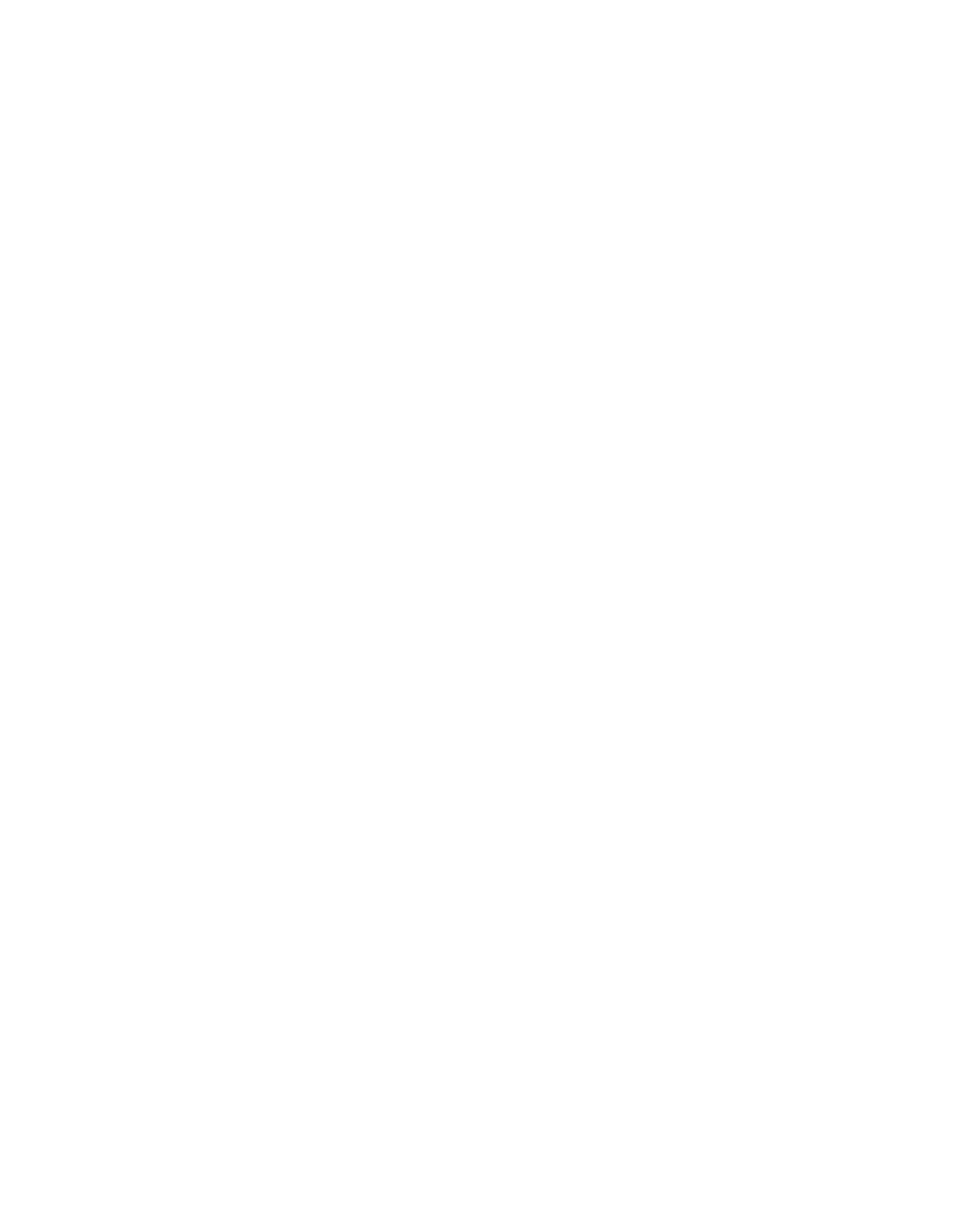
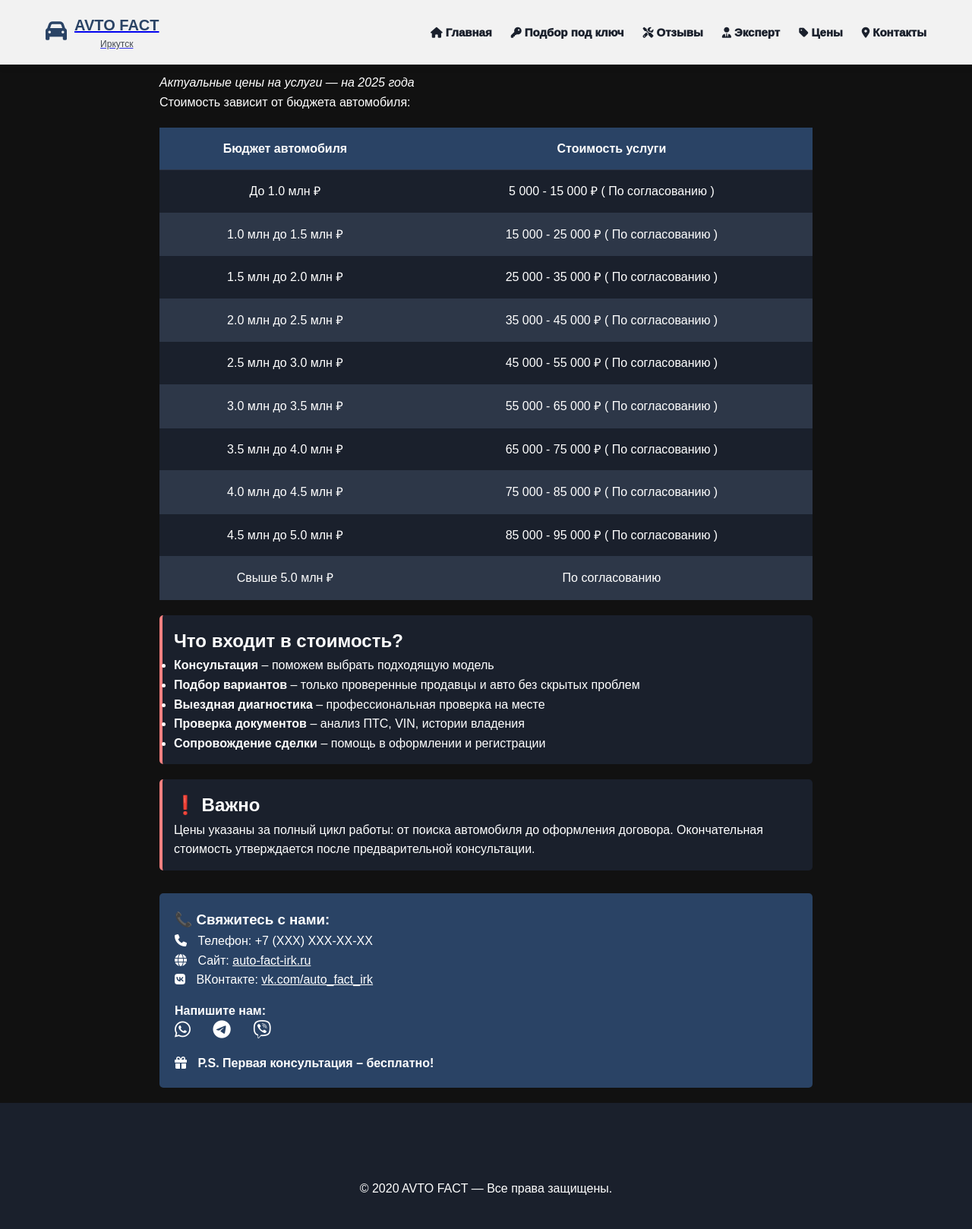
Before and after one commit to Sergei00777/Podbor, a Flask app: page /pricing in a window 1280 px wide. Before the commit the page is empty. Shown: the whole page at 76% size. Before the commit the page ends 800 px from the top, so only its background shows below. Run offline with Flask 3, Linux system fonts and the light colour scheme.

Commit message:
пятый коммит

```diff
--- a/templates/expert007.html
+++ b/templates/expert007.html
@@ -116,8 +116,8 @@
                 <ul>
                     <li><a href="{{ url_for('index') }}" class="nav-link"><i class="fas fa-home"></i> Главная</a></li>
                     <li><a href="#selection" class="nav-link"><i class="fas fa-key"></i> Подбор под ключ</a></li>
-                    <li><a href="#diagnostics" class="nav-link"><i class="fas fa-tools"></i> Диагностика</a></li>
-                    <li><a href="#expert" class="nav-link active"><i class="fas fa-user-tie"></i> Эксперт</a></li>
+                    <li><a href="#reviews" class="nav-link"><i class="fas fa-tools"></i> Отзывы</a></li>
+                    <li><a href="#expert007" class="nav-link"><i class="fas fa-user-tie"></i> Эксперт</a></li>
                     <li><a href="#pricing" class="nav-link"><i class="fas fa-tag"></i> Цены</a></li>
                     <li><a href="#contacts" class="nav-link"><i class="fas fa-map-marker-alt"></i> Контакты</a></li>
                 </ul>
--- a/templates/header.html
+++ b/templates/header.html
@@ -17,8 +17,8 @@
                 <ul>
                     <li><a href="{{ url_for('index') }}" class="nav-link"><i class="fas fa-home"></i> Главная</a></li>
                     <li><a href="#selection" class="nav-link"><i class="fas fa-key"></i> Подбор под ключ</a></li>
-                    <li><a href="#diagnostics" class="nav-link"><i class="fas fa-tools"></i> Диагностика </a></li>
-                    <li><a href="#expert" class="nav-link"><i class="fas fa-user-tie"></i> Эксперт</a></li>
+                    <li><a href="#reviews" class="nav-link"><i class="fas fa-tools"></i> Отзывы</a></li>
+                    <li><a href="#expert007" class="nav-link"><i class="fas fa-user-tie"></i> Эксперт</a></li>
                     <li><a href="#pricing" class="nav-link"><i class="fas fa-tag"></i> Цены</a></li>
                     <li><a href="#contacts" class="nav-link"><i class="fas fa-map-marker-alt"></i> Контакты</a></li>
                 </ul>
--- a/templates/pricing.html
+++ b/templates/pricing.html
@@ -0,0 +1,214 @@
+<!DOCTYPE html>
+<html lang="ru">
+<head>
+    <meta charset="UTF-8">
+    <meta name="viewport" content="width=device-width, initial-scale=1.0">
+    <title>Цены | AVTO FACT</title>
+    <link rel="stylesheet" href="/static/css/style.css">
+    <link rel="stylesheet" href="https://cdnjs.cloudflare.com/ajax/libs/font-awesome/6.5.0/css/all.min.css">
+    <style>
+        .article {
+            max-width: 900px;
+            margin: 0 auto;
+            padding: 20px;
+            line-height: 1.6;
+        }
+        .article h1 {
+            color: #2a4365;
+            font-size: 2.2em;
+            text-align: center;
+            margin-bottom: 20px;
+        }
+        .price-table {
+            width: 100%;
+            border-collapse: collapse;
+            margin: 20px 0;
+            background-color: #1a202c;
+            color: white;
+        }
+        .price-table th,
+        .price-table td {
+            padding: 15px;
+            border-bottom: 1px solid #2d3748;
+            text-align: center;
+        }
+        .price-table thead th {
+            background-color: #2a4365;
+        }
+        .price-table tbody tr:nth-child(even) {
+            background-color: #2d3748;
+        }
+        .highlight-box {
+            background-color: #1a202c;
+            border-left: 4px solid #fc8181;
+            padding: 15px;
+            margin: 20px 0;
+            border-radius: 5px;
+        }
+        .contact-info {
+            background-color: #2a4365;
+            color: white;
+            padding: 20px;
+            border-radius: 5px;
+            margin-top: 30px;
+        }
+        .contact-info i {
+            margin-right: 10px;
+            color: #fff;
+        }
+        .social-icons a {
+            margin-right: 15px;
+            text-decoration: none;
+            color: white;
+        }
+    </style>
+</head>
+<body>
+
+<!-- Шапка сайта -->
+<header class="header">
+    <div class="container">
+        <div class="header-inner">
+            <!-- Логотип с ссылкой на главную -->
+            <a href="{{ url_for('index') }}" class="logo" aria-label="Перейти на главную страницу">
+                <span class="logo-icon"><i class="fas fa-car"></i></span>
+                <div>
+                    <h1>AVTO FACT</h1>
+                    <p>Иркутск</p>
+                </div>
+            </a>
+            <!-- Навигационное меню -->
+            <nav class="nav" role="navigation" aria-label="Основное меню">
+                <ul>
+                    <li><a href="{{ url_for('index') }}" class="nav-link"><i class="fas fa-home"></i> Главная</a></li>
+                    <li><a href="#selection" class="nav-link"><i class="fas fa-key"></i> Подбор под ключ</a></li>
+                    <li><a href="#reviews" class="nav-link"><i class="fas fa-tools"></i> Отзывы</a></li>
+                    <li><a href="#expert007" class="nav-link"><i class="fas fa-user-tie"></i> Эксперт</a></li>
+                    <li><a href="#pricing" class="nav-link"><i class="fas fa-tag"></i> Цены</a></li>
+                    <li><a href="#contacts" class="nav-link"><i class="fas fa-map-marker-alt"></i> Контакты</a></li>
+                </ul>
+            </nav>
+            <!-- Бургер-меню -->
+            <button class="burger" aria-label="Открыть меню навигации">
+                <span></span>
+            </button>
+        </div>
+    </div>
+</header>
+
+<!-- Основной контент -->
+<main class="main">
+    <section class="article">
+        <h1>-</h1>
+        <p><em>Актуальные цены на услуги — на 2025 года</em></p>
+
+        <p>Стоимость зависит от бюджета автомобиля:</p>
+
+        <table class="price-table">
+            <thead>
+                <tr>
+                    <th>Бюджет автомобиля</th>
+                    <th>Стоимость услуги</th>
+                </tr>
+            </thead>
+            <tbody>
+                <tr>
+                    <td>До 1.0 млн ₽</td>
+                    <td>5 000 - 15 000 ₽ ( По согласованию )</td>
+                </tr>
+                <tr>
+                    <td>1.0 млн до 1.5 млн ₽</td>
+                    <td>15 000 - 25 000 ₽ ( По согласованию )</td>
+                </tr>
+                <tr>
+                    <td>1.5 млн до 2.0 млн ₽</td>
+                    <td>25 000 - 35 000 ₽ ( По согласованию )</td>
+                </tr>
+                <tr>
+                    <td>2.0 млн до 2.5 млн ₽</td>
+                    <td>35 000 - 45 000 ₽ ( По согласованию )</td>
+                </tr>
+                <tr>
+                    <td>2.5 млн до 3.0 млн ₽</td>
+                    <td>45 000 - 55 000 ₽ ( По согласованию )</td>
+                </tr>
+                <tr>
+                    <td>3.0 млн до 3.5 млн ₽</td>
+                    <td>55 000 - 65 000 ₽ ( По согласованию )</td>
+                </tr>
+                <tr>
+                    <td>3.5 млн до 4.0 млн ₽</td>
+                    <td>65 000 - 75 000 ₽ ( По согласованию )</td>
+                </tr>
+                <tr>
+                    <td>4.0 млн до 4.5 млн ₽</td>
+                    <td>75 000 - 85 000 ₽ ( По согласованию )</td>
+                </tr>
+                <tr>
+                    <td>4.5 млн до 5.0 млн ₽</td>
+                    <td>85 000 - 95 000 ₽ ( По согласованию )</td>
+                </tr>
+                <tr>
+                    <td>Свыше 5.0 млн ₽</td>
+                    <td>По согласованию</td>
+                </tr>
+            </tbody>
+        </table>
+
+        <div class="highlight-box">
+            <h2>Что входит в стоимость?</h2>
+            <ul class="checklist">
+                <li><strong>Консультация</strong> – поможем выбрать подходящую модель</li>
+                <li><strong>Подбор вариантов</strong> – только проверенные продавцы и авто без скрытых проблем</li>
+                <li><strong>Выездная диагностика</strong> – профессиональная проверка на месте</li>
+                <li><strong>Проверка документов</strong> – анализ ПТС, VIN, истории владения</li>
+                <li><strong>Сопровождение сделки</strong> – помощь в оформлении и регистрации</li>
+            </ul>
+        </div>
+
+        <div class="highlight-box">
+            <h2>❗ Важно</h2>
+            <p>Цены указаны за полный цикл работы: от поиска автомобиля до оформления договора. Окончательная стоимость утверждается после предварительной консультации.</p>
+        </div>
+
+        <!-- Контакты -->
+        <div class="contact-info">
+            <h3>📞 Свяжитесь с нами:</h3>
+            <p><i class="fas fa-phone"></i> Телефон: +7 (XXX) XXX-XX-XX</p>
+            <p><i class="fas fa-globe"></i> Сайт: <a href="https://auto-fact-irk.ru"  style="color: white;">auto-fact-irk.ru</a></p>
+            <p><i class="fab fa-vk"></i> ВКонтакте: <a href="https://vk.com/auto_fact_irk"  style="color: white;">vk.com/auto_fact_irk</a></p>
+            <p style="margin-top: 15px;"><strong>Напишите нам:</strong></p>
+            <div class="social-icons">
+                <a href="https://wa.me/89041111481"  title="WhatsApp"><i class="fab fa-whatsapp" style="font-size: 24px;"></i></a>
+                <a href="tg://resolve?domain=avtofact" title="Telegram"><i class="fab fa-telegram" style="font-size: 24px;"></i></a>
+                <a href="#" title="Viber"><i class="fab fa-viber" style="font-size: 24px;"></i></a>
+            </div>
+            <p style="margin-top: 15px; font-weight: bold;"><i class="fas fa-gift"></i> P.S. Первая консультация – бесплатно!</p>
+        </div>
+    </section>
+</main>
+
+<!-- Подвал сайта -->
+<footer class="footer">
+    <div class="container" style="text-align: center; padding: 20px;">
+        &copy; 2020 AVTO FACT — Все права защищены.
+    </div>
+</footer>
+
+<script>
+    // Добавляем активный класс к текущей странице
+    document.querySelectorAll('.nav-link').forEach(link => {
+        if (link.textContent.includes('Цены')) {
+            link.classList.add('active');
+        }
+    });
+
+    // Обработчик бургер-меню
+    document.querySelector('.burger').addEventListener('click', function () {
+        this.classList.toggle('active');
+        document.querySelector('.nav').classList.toggle('active');
+    });
+</script>
+
+</body>
+</html>
```
Also changed, not shown: templates/diagnostics.html (+6 -6 lines), templates/index.html (+17 -0 lines).
